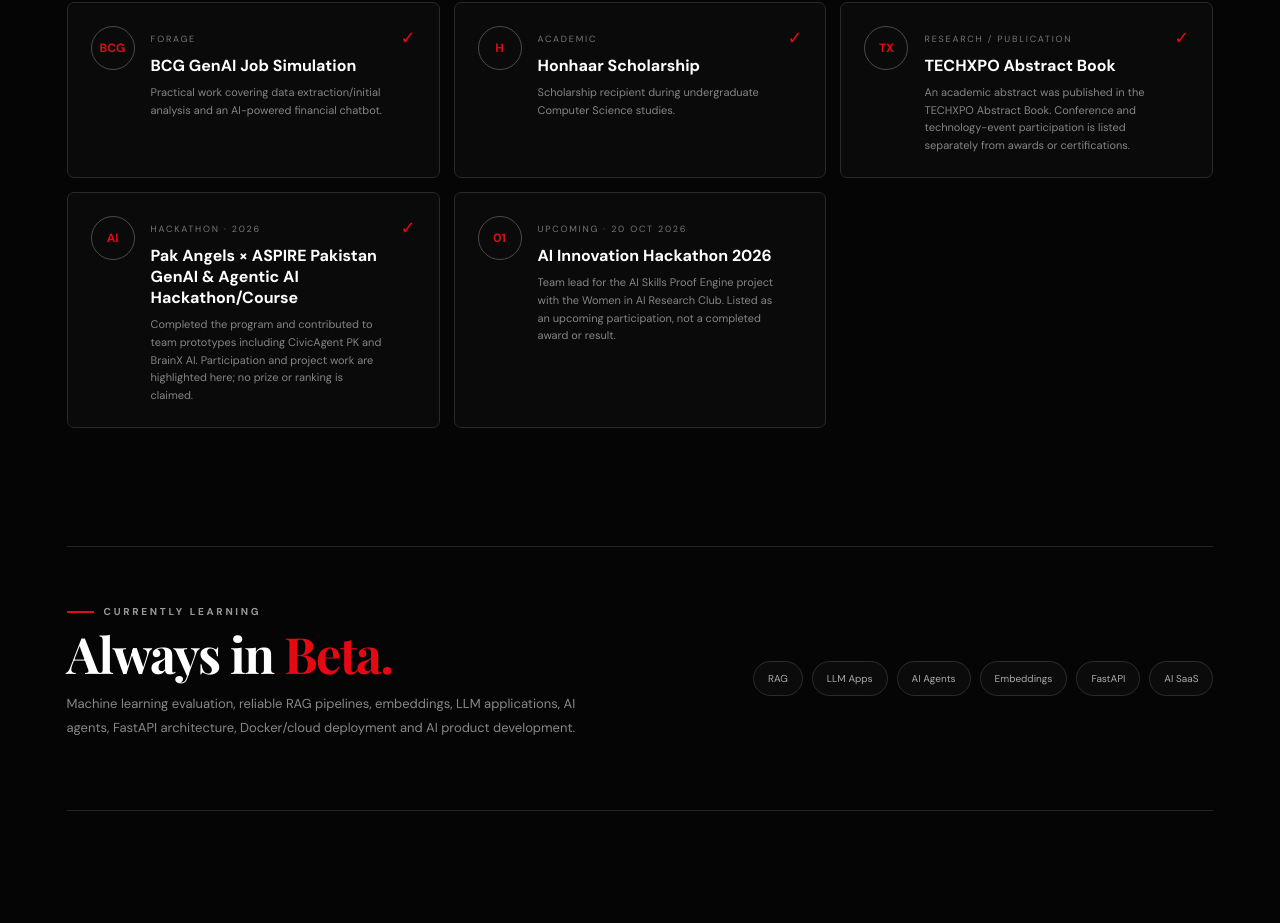
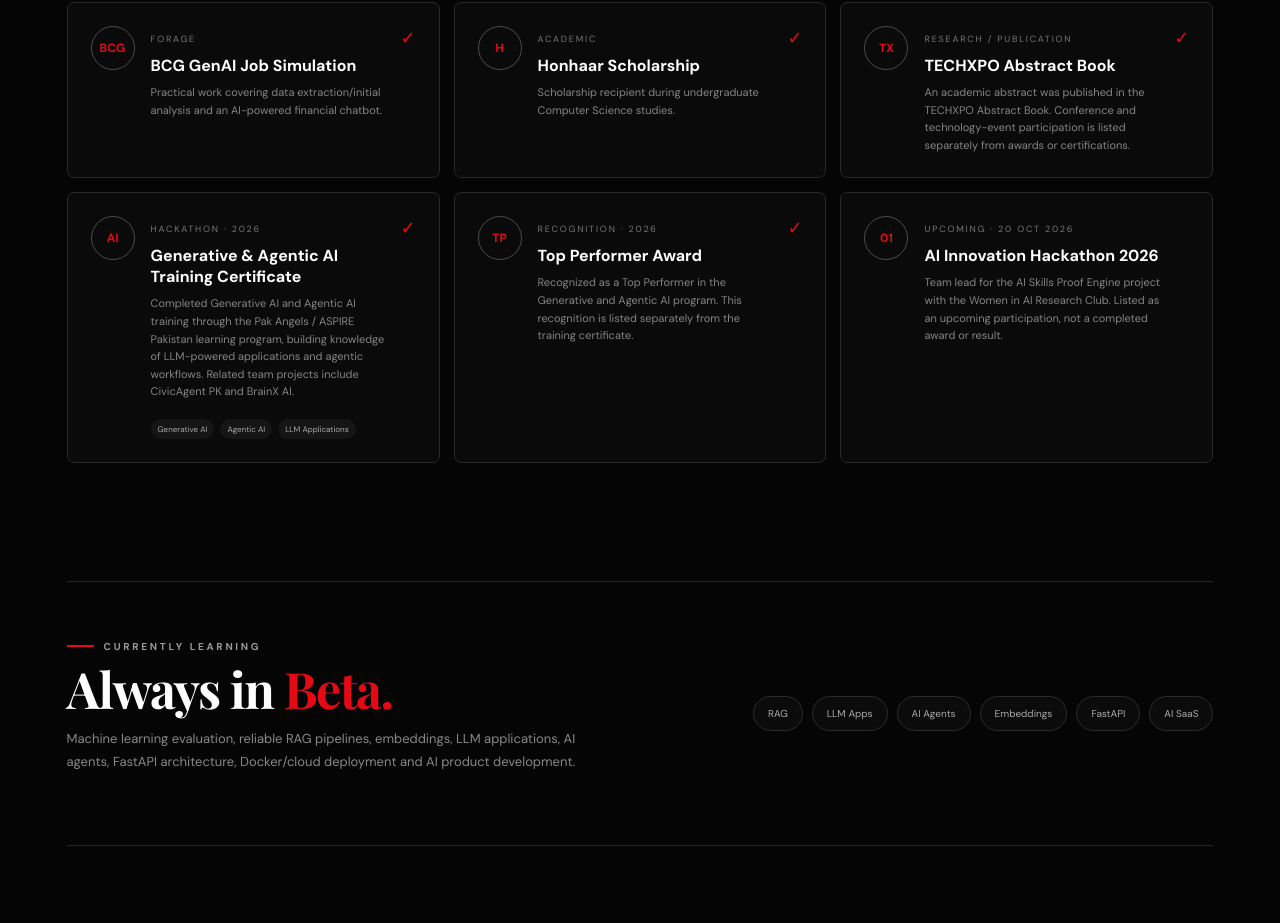
Before and after one commit to wajeeha-asad/wajeehaasad_Portfolio, a React (Vite) app: page / in a window 1280 px wide. Shown: the part 5325-6248 px from the top of the page. Built offline with nearby package versions, Linux system fonts and the light colour scheme; a web font is replaced by a local one.

Commit message:
Add Generative and Agentic AI certificate and Top Performer recognition

```diff
--- a/src/main.tsx
+++ b/src/main.tsx
@@ -1414,11 +1414,38 @@
                 </span>
 
                 <h3>
-                  Pak Angels × ASPIRE Pakistan GenAI & Agentic AI Hackathon/Course
+                  Generative & Agentic AI Training Certificate
                 </h3>
 
                 <p>
-                  Completed the program and contributed to team prototypes including CivicAgent PK and BrainX AI. Participation and project work are highlighted here; no prize or ranking is claimed.
+                  Completed Generative AI and Agentic AI training through the Pak Angels / ASPIRE Pakistan learning program, building knowledge of LLM-powered applications and agentic workflows. Related team projects include CivicAgent PK and BrainX AI.
+                </p>
+                <div className="mini-tags">
+                  <span>Generative AI</span><span>Agentic AI</span><span>LLM Applications</span>
+                </div>
+              </div>
+
+              <span className="verified">
+                ✓
+              </span>
+            </article>
+
+            <article>
+              <span className="cert-icon">
+                TP
+              </span>
+
+              <div>
+                <span className="timeline-meta">
+                  RECOGNITION · 2026
+                </span>
+
+                <h3>
+                  Top Performer Award
+                </h3>
+
+                <p>
+                  Recognized as a Top Performer in the Generative and Agentic AI program. This recognition is listed separately from the training certificate.
                 </p>
               </div>
 
```
